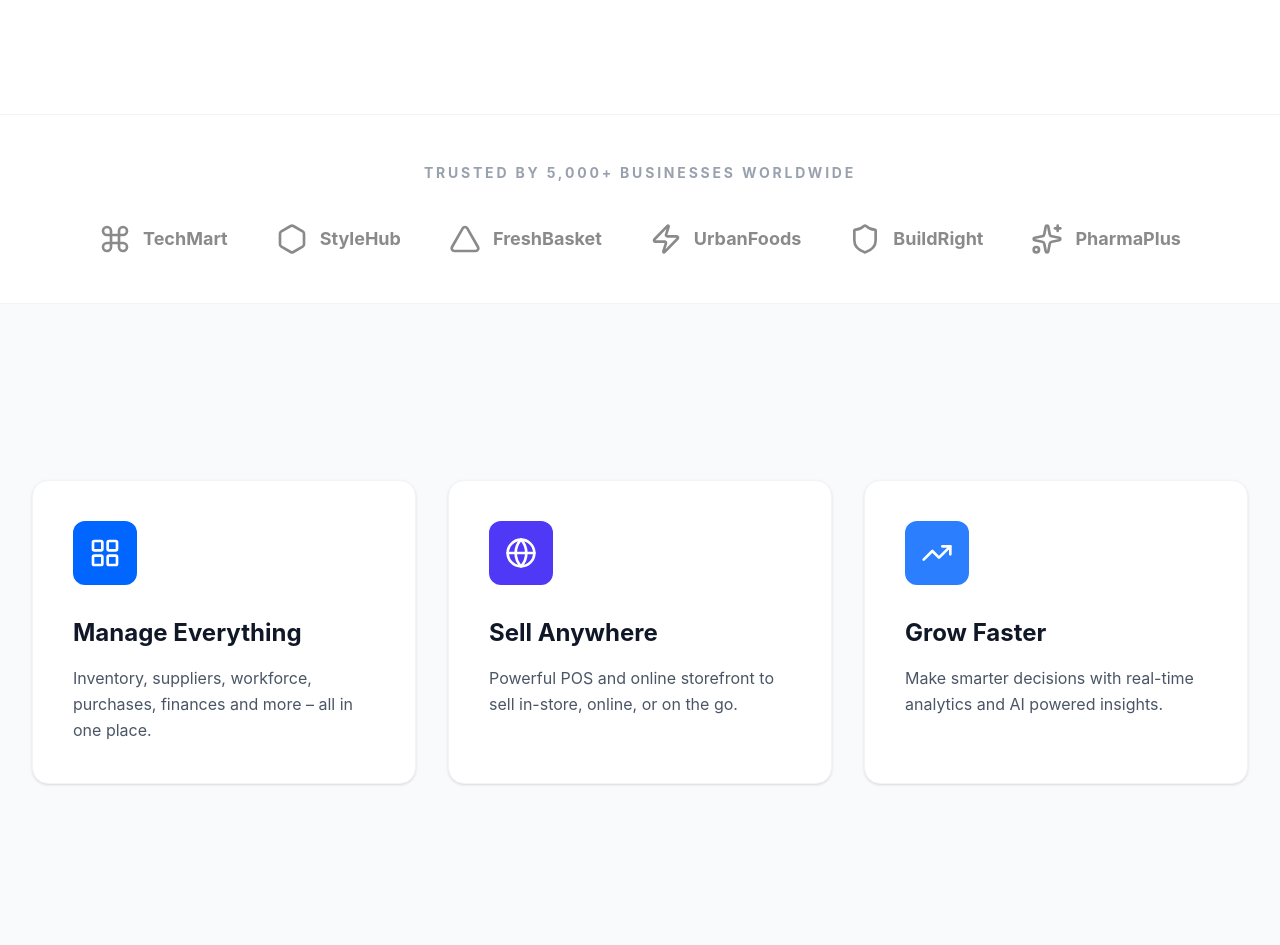
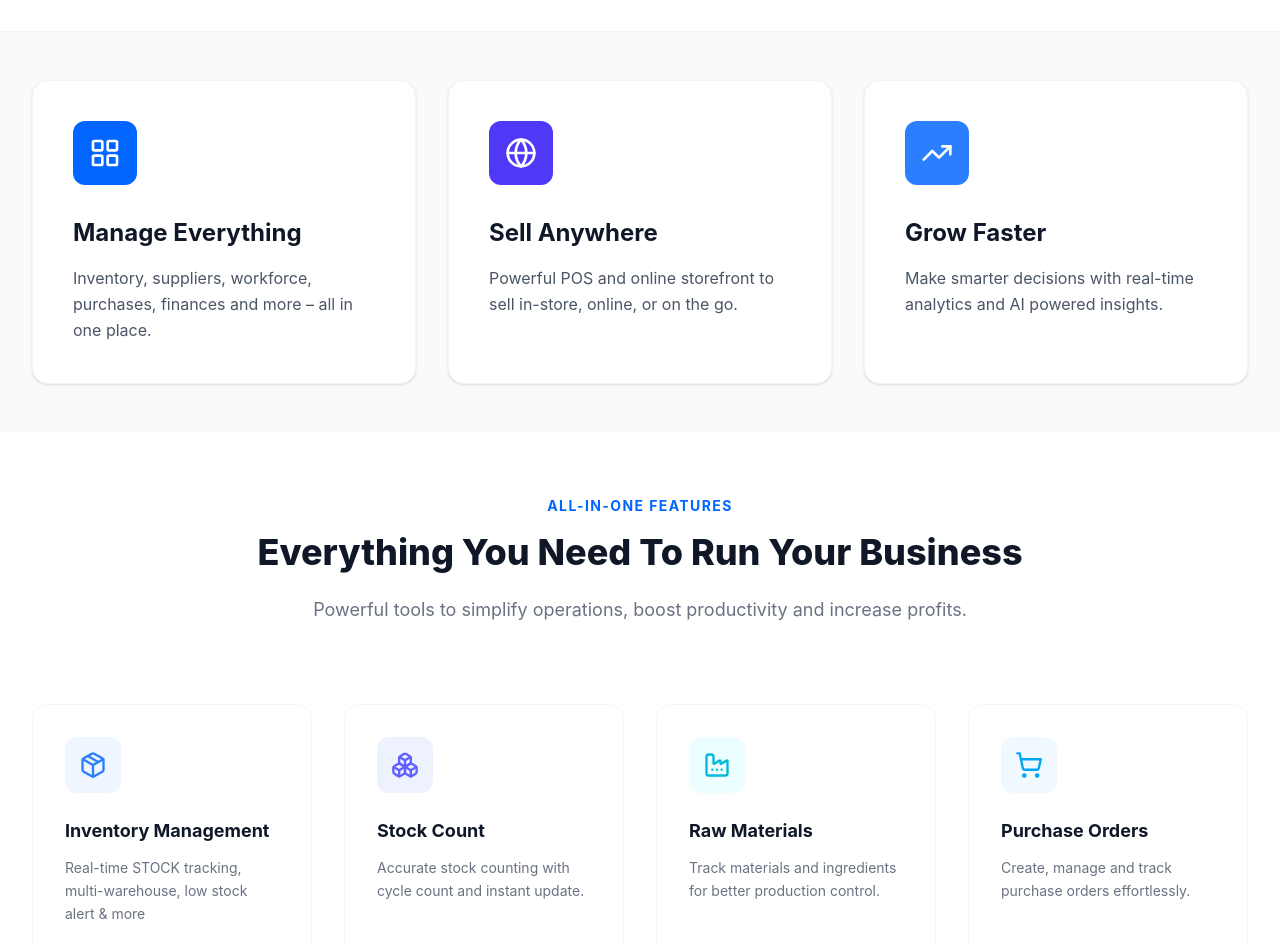
Before and after one commit to adewalecharles/invenxtra-landing-page, a React (Vite) app: page / in a window 1280 px wide. Shown: the part 987-1932 px from the top of the page. Built offline with nearby package versions, Linux system fonts and the light colour scheme.

Commit message:
first commit

```diff
--- a/src/components/CTA.tsx
+++ b/src/components/CTA.tsx
@@ -2,7 +2,7 @@ import { ShoppingBag } from 'lucide-react';
 
 export default function CTA() {
   return (
-    <section className="section-container !py-12">
+    <section className="section-container py-12">
       <div className="bg-brand rounded-[2.5rem] p-12 md:p-20 relative overflow-hidden flex flex-col md:flex-row items-center justify-between gap-12 text-center md:text-left">
         {/* Background blobs for depth */}
         <div className="absolute top-0 right-0 w-64 h-64 bg-white/10 rounded-full blur-3xl translate-x-1/2 -translate-y-1/2" />
--- a/src/components/FeaturesGrid.tsx
+++ b/src/components/FeaturesGrid.tsx
@@ -25,7 +25,7 @@ export default function FeaturesGrid() {
   ];
 
   return (
-    <section className="py-24 bg-white">
+    <section className="py-16 bg-white">
       <div className="section-container">
         <div className="text-center max-w-3xl mx-auto mb-20">
           <p className="text-brand font-bold uppercase tracking-widest text-sm mb-4">All-in-one features</p>
--- a/src/components/Footer.tsx
+++ b/src/components/Footer.tsx
@@ -27,9 +27,9 @@ export default function Footer() {
   ];
 
   return (
-    <footer className="bg-[#020817] text-gray-400 py-20 px-4">
+    <footer className="bg-[#020817] text-gray-400 py-16 px-4">
       <div className="max-w-7xl mx-auto">
-        <div className="grid md:grid-cols-6 gap-12 mb-20">
+        <div className="grid md:grid-cols-6 gap-12 mb-12">
           <div className="md:col-span-1">
             <div className="flex items-center gap-2 mb-6">
               <div className="bg-brand w-8 h-8 rounded-lg flex items-center justify-center">
--- a/src/components/Hero.tsx
+++ b/src/components/Hero.tsx
@@ -3,7 +3,7 @@ import { CheckCircle2 } from 'lucide-react';
 
 export default function Hero() {
   return (
-    <section className="pt-32 pb-16 md:pt-48 md:pb-32 overflow-hidden bg-gradient-to-b from-brand-muted/30 to-white">
+    <section className="pt-32 pb-16 md:pt-44 md:pb-24 overflow-hidden bg-gradient-to-b from-brand-muted/30 to-white">
       <div className="section-container relative">
         <div className="grid lg:grid-cols-2 gap-12 items-center">
           <motion.div
--- a/src/components/HowItWorks.tsx
+++ b/src/components/HowItWorks.tsx
@@ -23,7 +23,7 @@ export default function HowItWorks() {
   ];
 
   return (
-    <section className="py-24 bg-white">
+    <section className="py-16 bg-white">
       <div className="section-container">
         <div className="text-center max-w-3xl mx-auto mb-20">
           <p className="text-brand font-bold uppercase tracking-widest text-sm mb-4">How it works</p>
--- a/src/components/Navbar.tsx
+++ b/src/components/Navbar.tsx
@@ -16,7 +16,7 @@ export default function Navbar() {
   return (
     <nav className="fixed top-0 left-0 right-0 z-50 bg-white/80 backdrop-blur-md border-bottom border-gray-100">
       <div className="max-w-7xl mx-auto px-4 sm:px-6 lg:px-8">
-        <div className="flex justify-between items-center h-20">
+        <div className="flex justify-between items-center h-16">
           <div className="flex items-center gap-2">
             <div className="bg-brand w-10 h-10 rounded-lg flex items-center justify-center">
               <ShoppingBag className="text-white w-6 h-6" />
--- a/src/components/Pricing.tsx
+++ b/src/components/Pricing.tsx
@@ -51,7 +51,7 @@ export default function Pricing() {
   ];
 
   return (
-    <section className="py-24 bg-surface">
+    <section className="py-16 bg-surface">
       <div className="section-container">
         <div className="text-center max-w-3xl mx-auto mb-20">
           <p className="text-brand font-bold uppercase tracking-widest text-sm mb-4">Pricing plans</p>
--- a/src/components/Showcase.tsx
+++ b/src/components/Showcase.tsx
@@ -10,7 +10,7 @@ export default function Showcase() {
   ];
 
   return (
-    <section className="py-24 bg-surface">
+    <section className="py-16 bg-surface">
       <div className="section-container">
         <div className="text-center max-w-3xl mx-auto mb-20">
           <p className="text-brand font-bold uppercase tracking-widest text-sm mb-4">Powerful, Simple, Intelligent</p>
--- a/src/components/Testimonials.tsx
+++ b/src/components/Testimonials.tsx
@@ -26,7 +26,7 @@ export default function Testimonials() {
   ];
 
   return (
-    <section className="py-24 bg-white">
+    <section className="py-16 bg-white">
       <div className="section-container">
         <div className="text-center max-w-3xl mx-auto mb-20">
           <p className="text-brand font-bold uppercase tracking-widest text-sm mb-4">What our customers say</p>
--- a/src/components/TrustedBy.tsx
+++ b/src/components/TrustedBy.tsx
@@ -11,8 +11,8 @@ export default function TrustedBy() {
   ];
 
   return (
-    <section className="py-12 bg-white border-y border-gray-100">
-      <div className="section-container !py-0">
+    <section className="py-8 bg-white border-y border-gray-100">
+      <div className="section-container">
         <p className="text-center text-sm font-bold text-gray-400 uppercase tracking-[0.2em] mb-10">
           Trusted by 5,000+ businesses worldwide
         </p>
--- a/src/components/Values.tsx
+++ b/src/components/Values.tsx
@@ -23,7 +23,7 @@ export default function Values() {
   ];
 
   return (
-    <section className="py-20 bg-surface">
+    <section className="py-12 bg-surface">
       <div className="section-container">
         <div className="grid md:grid-cols-3 gap-8">
           {values.map((item) => (
--- a/src/index.css
+++ b/src/index.css
@@ -28,6 +28,6 @@
   }
 
   .section-container {
-    @apply max-w-7xl mx-auto px-4 sm:px-6 lg:px-8 py-16 md:py-24;
+    @apply max-w-7xl mx-auto px-4 sm:px-6 lg:px-8;
   }
 }
```
